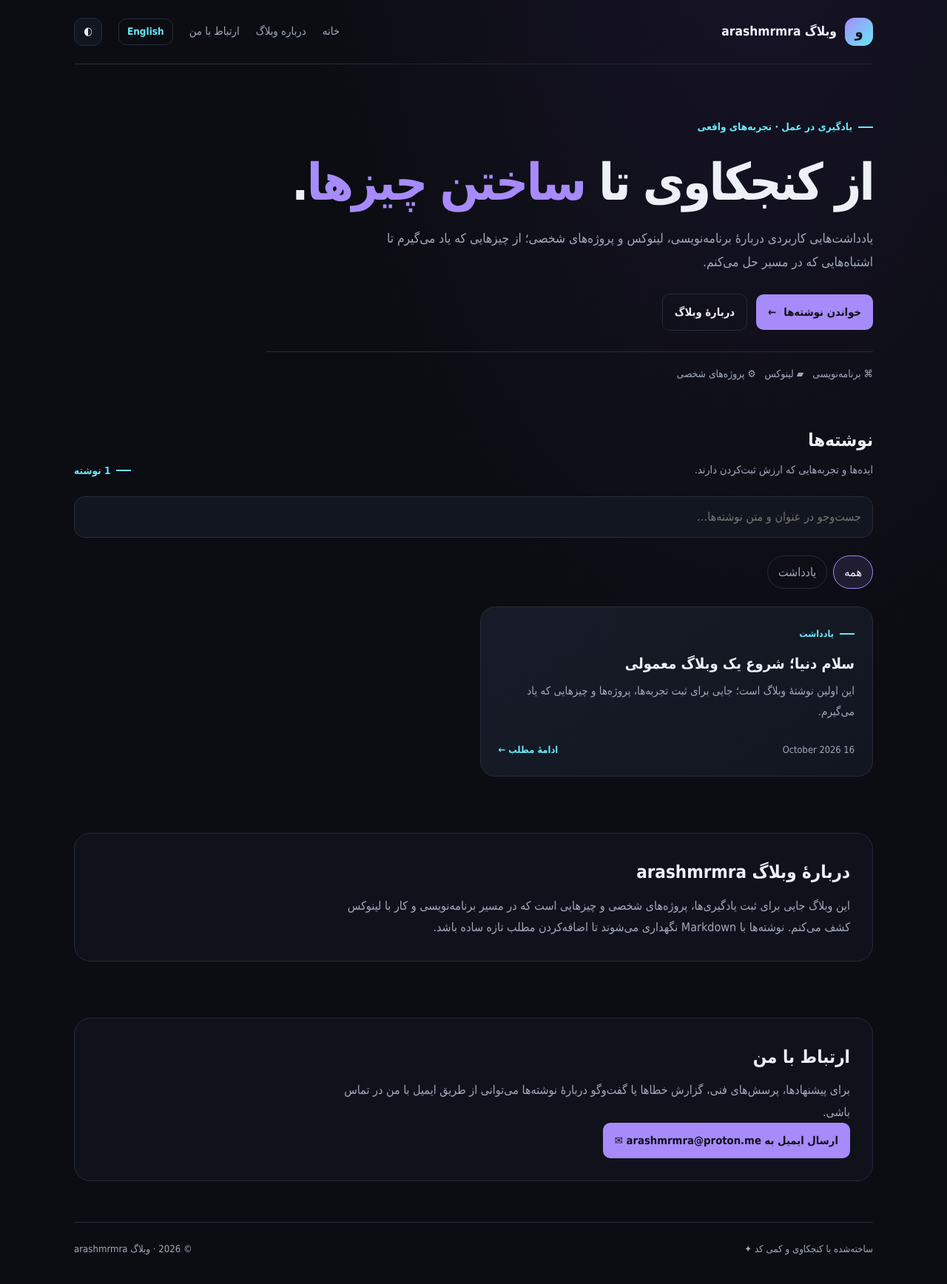
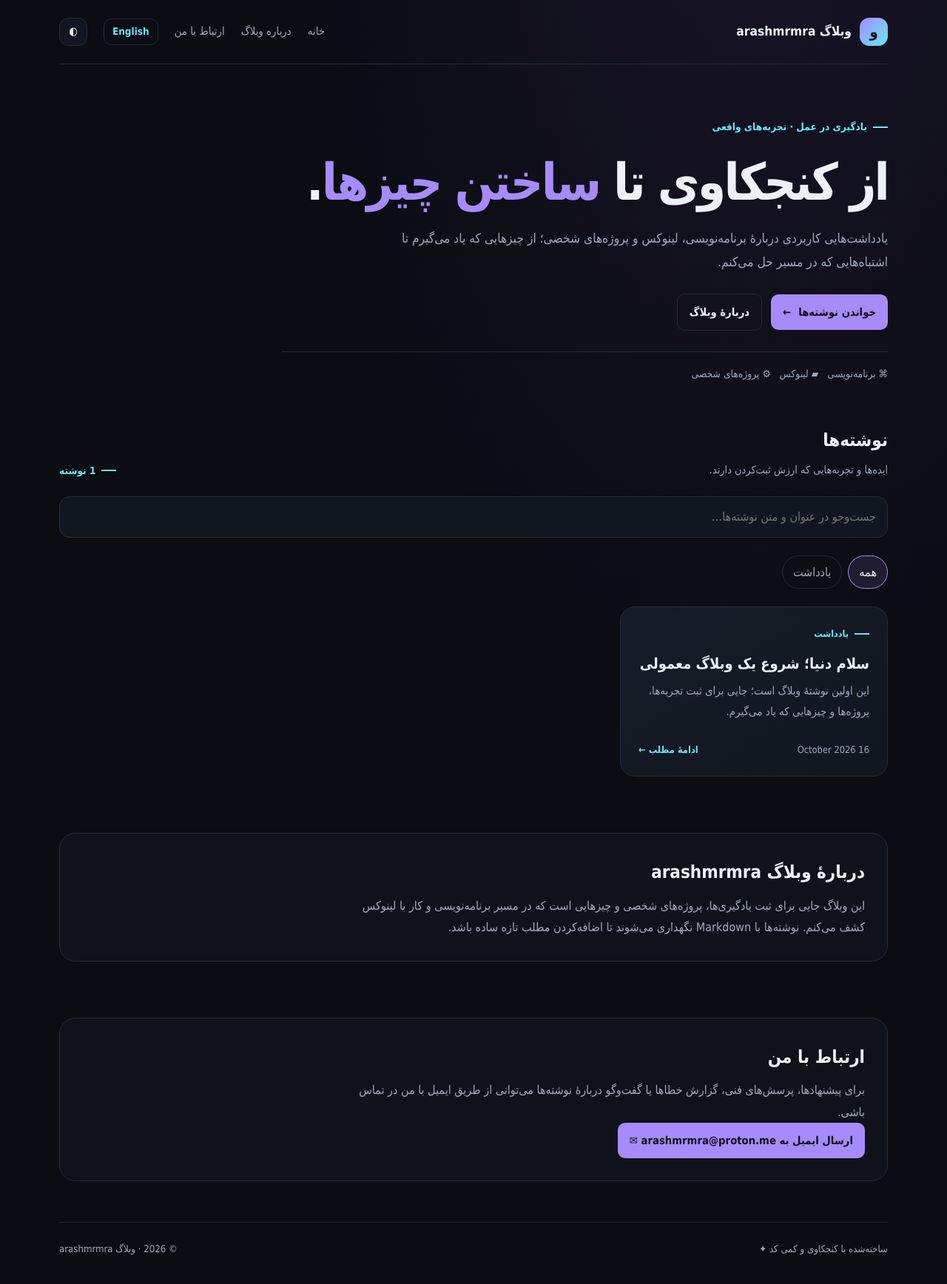
Before and after one commit to arashmrmra/arashmrmra.github.io, a Jekyll site: the page built from index.html, in a window 1280 px wide. Shown: the whole page at 74% size. Built offline with Jekyll 4.4.1, drawn with Linux system fonts in a browser that asks for light colours.

Commit message:
Improve responsive layout across devices

```diff
--- a/assets/css/style.css
+++ b/assets/css/style.css
@@ -28,3 +28,183 @@
 .topic-strip span{display:inline-flex;align-items:center;gap:7px;white-space:normal;direction:inherit;unicode-bidi:isolate;line-height:1.7}
 html[dir="rtl"] .topic-strip{direction:rtl}
 html[dir="ltr"] .topic-strip{direction:ltr}
+
+
+/* Responsive layout for phones, tablets, laptops and wide screens */
+:root {
+  font-size: 16px;
+  -webkit-text-size-adjust: 100%;
+  text-size-adjust: 100%;
+}
+img, video, iframe, svg, canvas {
+  max-width: 100%;
+}
+img, video {
+  height: auto;
+}
+.site-shell {
+  width: min(100% - 2rem, 70rem);
+}
+.site-header {
+  flex-wrap: wrap;
+  align-items: center;
+}
+.nav-links {
+  flex-wrap: wrap;
+  row-gap: .5rem;
+}
+main, section, article, .post-card, .about {
+  min-width: 0;
+}
+.post-card, .about {
+  overflow-wrap: anywhere;
+}
+.article-content {
+  overflow-wrap: anywhere;
+}
+.article-content pre {
+  max-width: 100%;
+  overflow-x: auto;
+  -webkit-overflow-scrolling: touch;
+}
+.article-content table {
+  display: block;
+  max-width: 100%;
+  overflow-x: auto;
+  border-collapse: collapse;
+}
+button, .category-button, .primary-link, .secondary-link, .language-toggle {
+  touch-action: manipulation;
+}
+:focus-visible {
+  outline: 3px solid var(--accent2);
+  outline-offset: 3px;
+}
+@media (min-width: 1200px) {
+  .site-shell {
+    width: min(70rem, calc(100% - 4rem));
+  }
+  .post-grid {
+    grid-template-columns: repeat(3, minmax(0, 1fr));
+  }
+}
+@media (max-width: 760px) {
+  .site-shell {
+    width: calc(100% - 2rem);
+  }
+  .site-header {
+    align-items: flex-start;
+    gap: 1rem;
+  }
+  .brand {
+    max-width: 100%;
+    overflow-wrap: anywhere;
+  }
+  .nav-links {
+    width: 100%;
+    justify-content: flex-start;
+    gap: .5rem .9rem;
+  }
+  .hero {
+    padding-top: clamp(2.5rem, 8vw, 4rem);
+  }
+  .hero h1 {
+    font-size: clamp(2rem, 8vw, 3.2rem);
+    overflow-wrap: anywhere;
+  }
+  .post-grid {
+    grid-template-columns: repeat(2, minmax(0, 1fr));
+  }
+  .article-page {
+    width: 100%;
+    margin: 2rem auto 3rem;
+  }
+  .article-header h1 {
+    font-size: clamp(1.8rem, 6vw, 2.8rem);
+    overflow-wrap: anywhere;
+  }
+}
+@media (max-width: 520px) {
+  .site-shell {
+    width: calc(100% - 1.25rem);
+  }
+  .site-header {
+    padding: 1rem 0;
+  }
+  .brand {
+    font-size: 1rem;
+  }
+  .nav-links {
+    font-size: .9rem;
+    gap: .45rem .7rem;
+  }
+  .nav-links a, .theme-toggle {
+    min-height: 40px;
+    display: inline-flex;
+    align-items: center;
+    justify-content: center;
+  }
+  .hero {
+    padding-bottom: 2rem;
+  }
+  .hero p {
+    font-size: 1rem;
+  }
+  .hero-actions {
+    flex-direction: column;
+    align-items: stretch;
+  }
+  .hero-actions a {
+    width: 100%;
+  }
+  .post-grid {
+    grid-template-columns: minmax(0, 1fr);
+  }
+  .post-card {
+    padding: 1.1rem;
+  }
+  .section-heading {
+    gap: .5rem;
+  }
+  .tools {
+    flex-direction: column;
+  }
+  .search-box {
+    width: 100%;
+  }
+  .category-button {
+    min-height: 40px;
+  }
+  .about {
+    margin-top: 2.5rem;
+    padding: 1.1rem;
+  }
+  .article-page {
+    margin-top: 1.5rem;
+  }
+  .article-header {
+    padding: 1.5rem 0 1.1rem;
+  }
+  .article-content {
+    font-size: 1rem;
+    line-height: 1.9;
+  }
+  .article-content pre {
+    padding: .8rem;
+    font-size: .85rem;
+  }
+  .article-end {
+    flex-wrap: wrap;
+  }
+  .site-footer {
+    margin-top: 2.5rem;
+  }
+}
+@media (prefers-reduced-motion: reduce) {
+  html { scroll-behavior: auto; }
+  *, *::before, *::after {
+    animation-duration: .01ms !important;
+    animation-iteration-count: 1 !important;
+    transition-duration: .01ms !important;
+  }
+}
```
